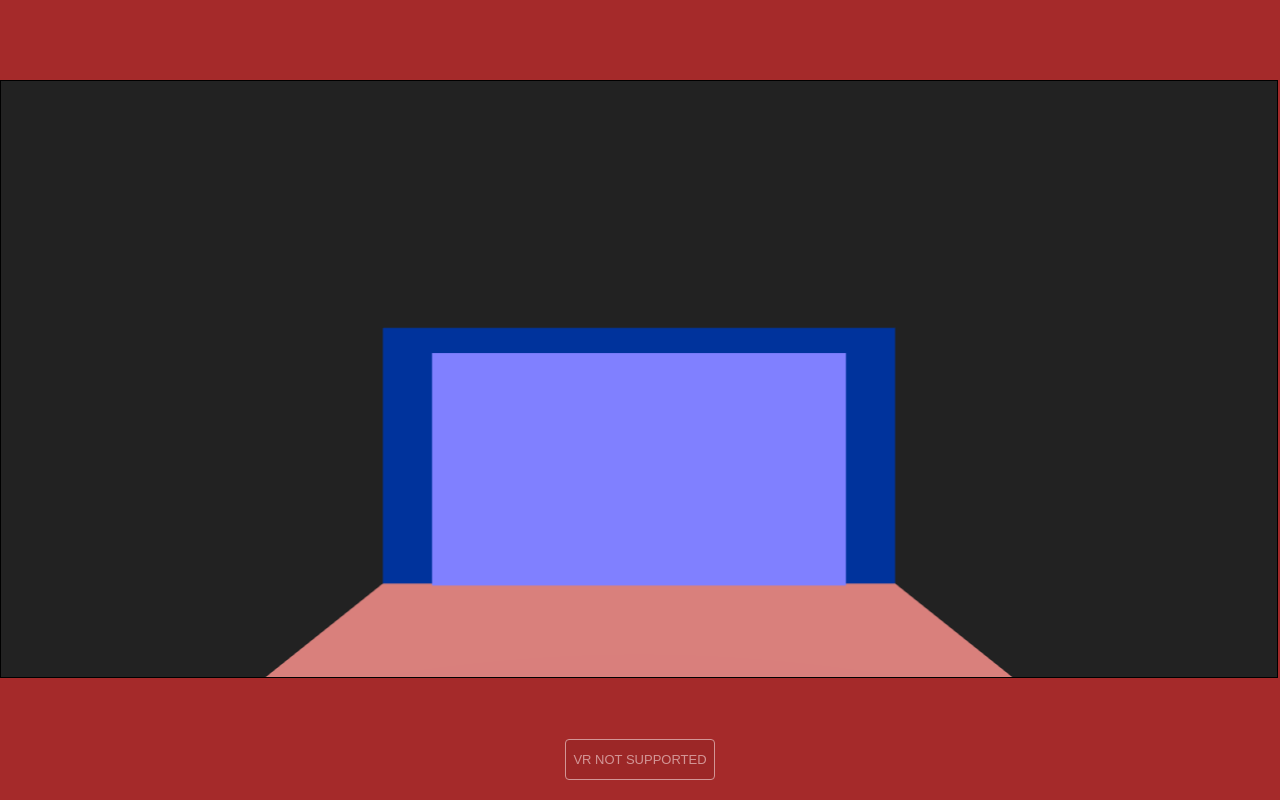
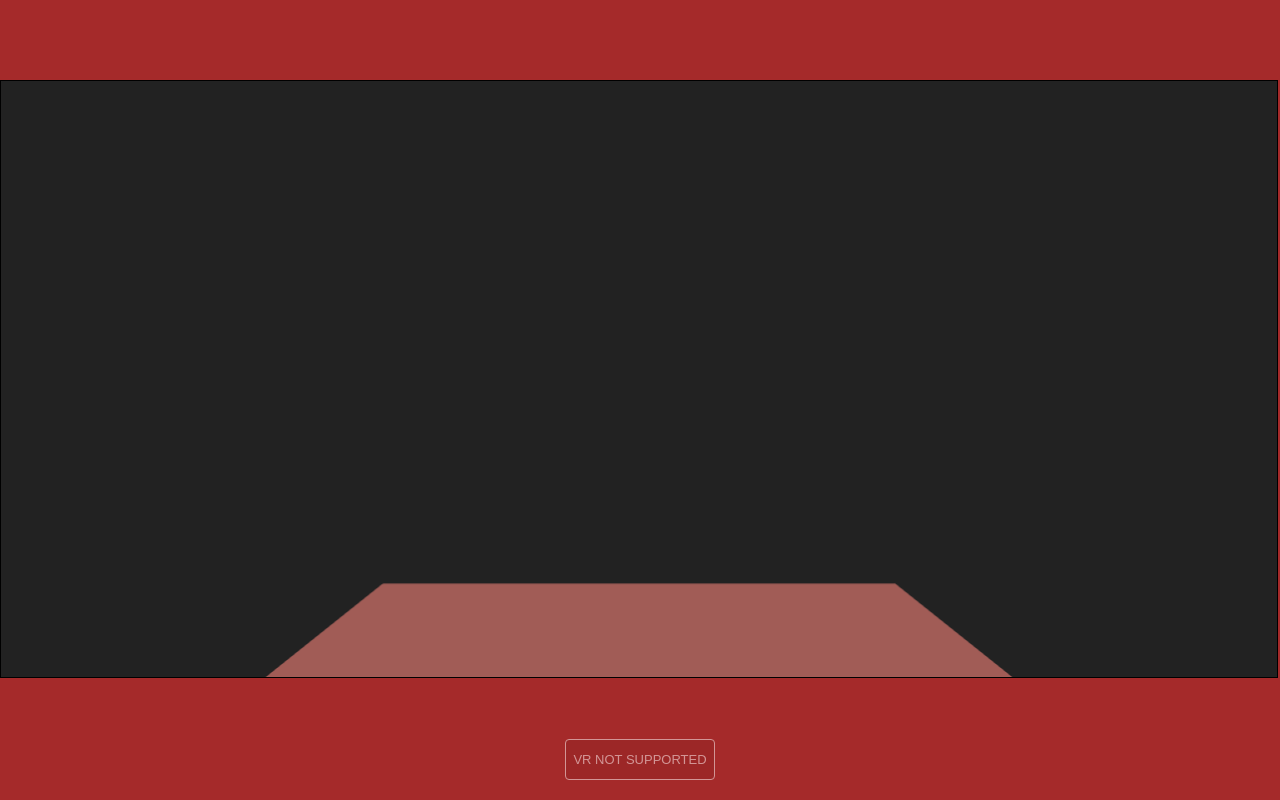
Before and after one commit to franckEinstein90/franck-vr, a Gatsby site: page / in a window 1280 px wide. Built offline with nearby package versions, Linux system fonts and the light colour scheme; Gatsby itself is replaced by a stand-in of ours; animation ran at ten frames a second.

Commit message:
minimum react object

```diff
--- a/src/components/Scene.js
+++ b/src/components/Scene.js
@@ -82,17 +82,17 @@ export default class Scene extends React.Component {
         this.scene.background = new THREE.Color( 0x222222 );
         this.canvas = getCanvas() ;
         this.camera = setCameras( this.canvas );
-        this.setControls();
+    //    this.setControls();
 
         setFloor( this.scene ) ;
-        setFrontWall( this.scene ) ;
-        screen( this.scene ) ;
+    //    setFrontWall( this.scene ) ;
+    //    screen( this.scene ) ;
 
         this.scene.add( new THREE.HemisphereLight( 0x888877, 0x777788 ) );
-        const light = new THREE.DirectionalLight( 0xffffff, 0.5 );
-        light.position.set( 0, 4, 0 );
-        this.scene.add( light );
-        this.addPainters();
+     //   const light = new THREE.DirectionalLight( 0xffffff, 0.5 );
+      //  light.position.set( 0, 4, 0 );
+       // this.scene.add( light );
+       // this.addPainters();
         this.renderer = new THREE.WebGLRenderer( {
             canvas      : this.canvas,
             antialias   : true
@@ -101,7 +101,7 @@ export default class Scene extends React.Component {
         this.renderer.setSize( this.canvas.clientWidth, this.canvas.clientHeight );
         this.renderer.outputEncoding = THREE.sRGBEncoding;
         this.renderer.xr.enabled = true;
-        this.setControllers();
+        //this.setControllers();
         document.body.appendChild( VRButton.createButton( this.renderer ) );
         this.animate();
     }
```
